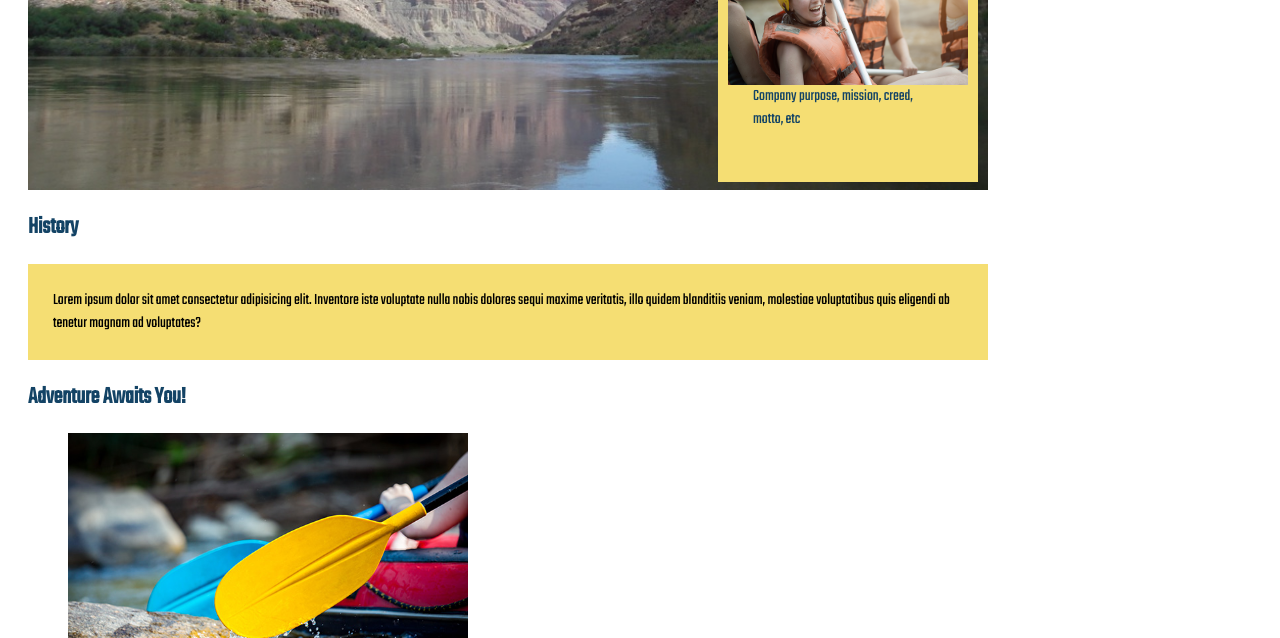
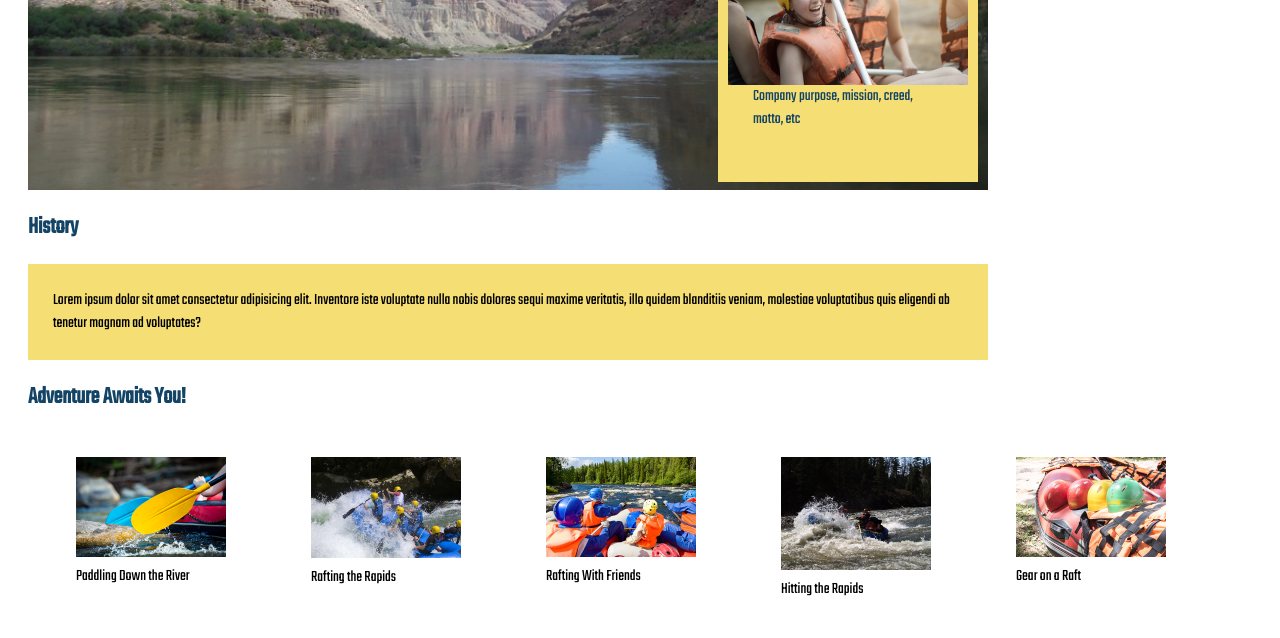
Before and after one commit to lyssahenderson/WDD130, a plain HTML site: page wwr/about.html in a window 1280 px wide. Shown: the part 299-937 px from the top of the page. Drawn offline with Linux system fonts and the light colour scheme.

Commit message:
images fix

```diff
--- a/wwr/styles/rafting.css
+++ b/wwr/styles/rafting.css
@@ -105,6 +105,13 @@ nav a:hover {
     color: #FFFFFF;
     text-decoration: none;
 }
+.gridcontainer {
+    max-width: 840px;
+    display: grid;
+    grid-template-columns: repeat(5, 1fr);
+    grid-gap: 5px;
+    padding: 8px;
+}
 .griditem img {
-    width: 400px;
+    width: 150px;
 }
```
